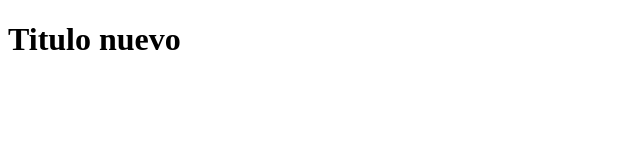
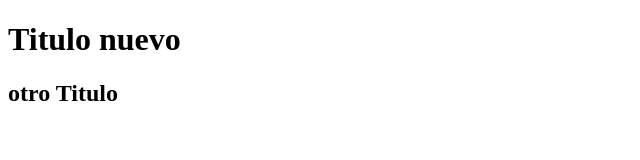
Before and after one commit to zer01975/claseGitPrueba, a plain HTML site: page index.html in a window 1280 px wide. Shown: the whole page, without its empty margins (0-640 px from the left). Drawn offline with Linux system fonts and the light colour scheme.

Commit message:
segundo commit

```diff
--- a/index.html
+++ b/index.html
@@ -8,5 +8,6 @@
 </head>
 <body>
     <h1>Titulo nuevo</h1>
+    <h2>otro Titulo</h2>
 </body>
 </html>
```
